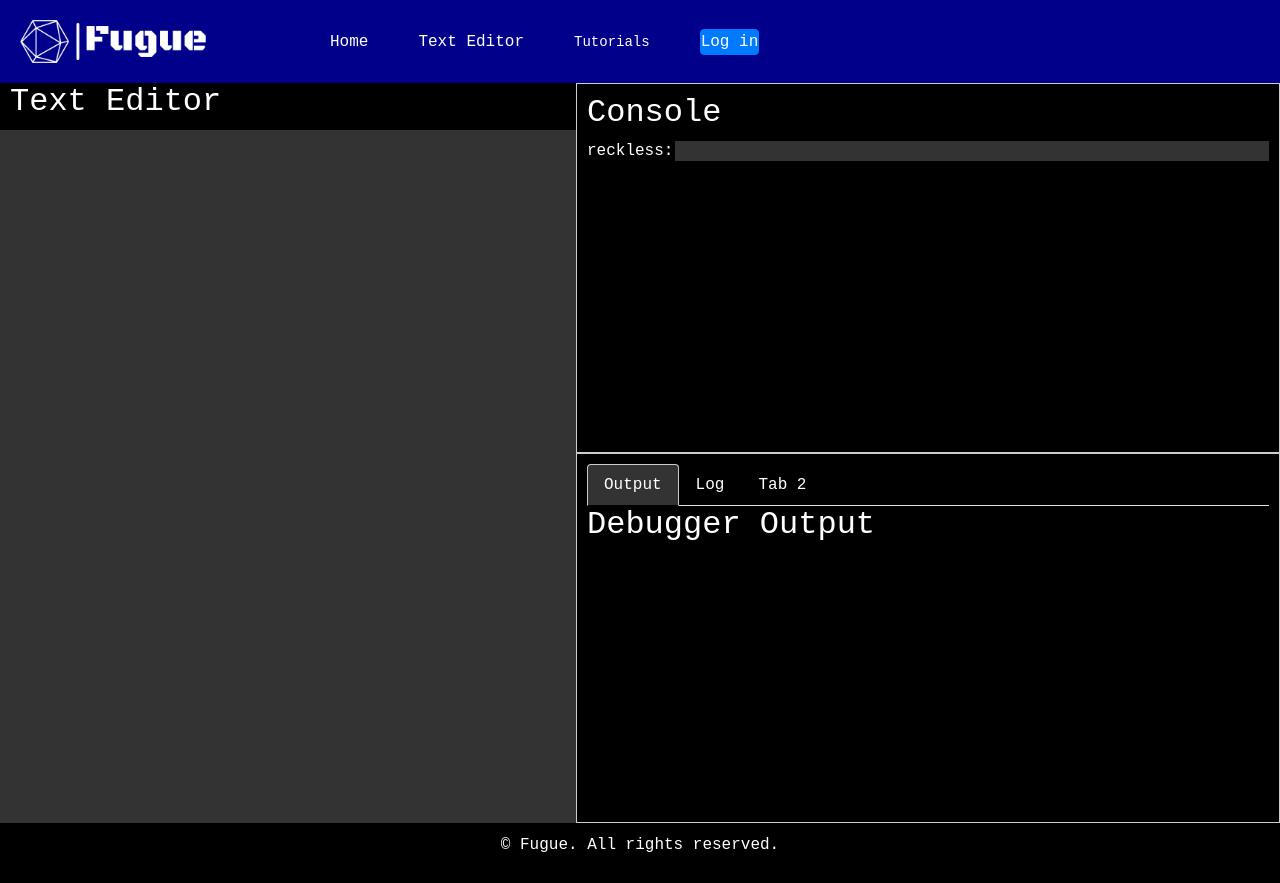
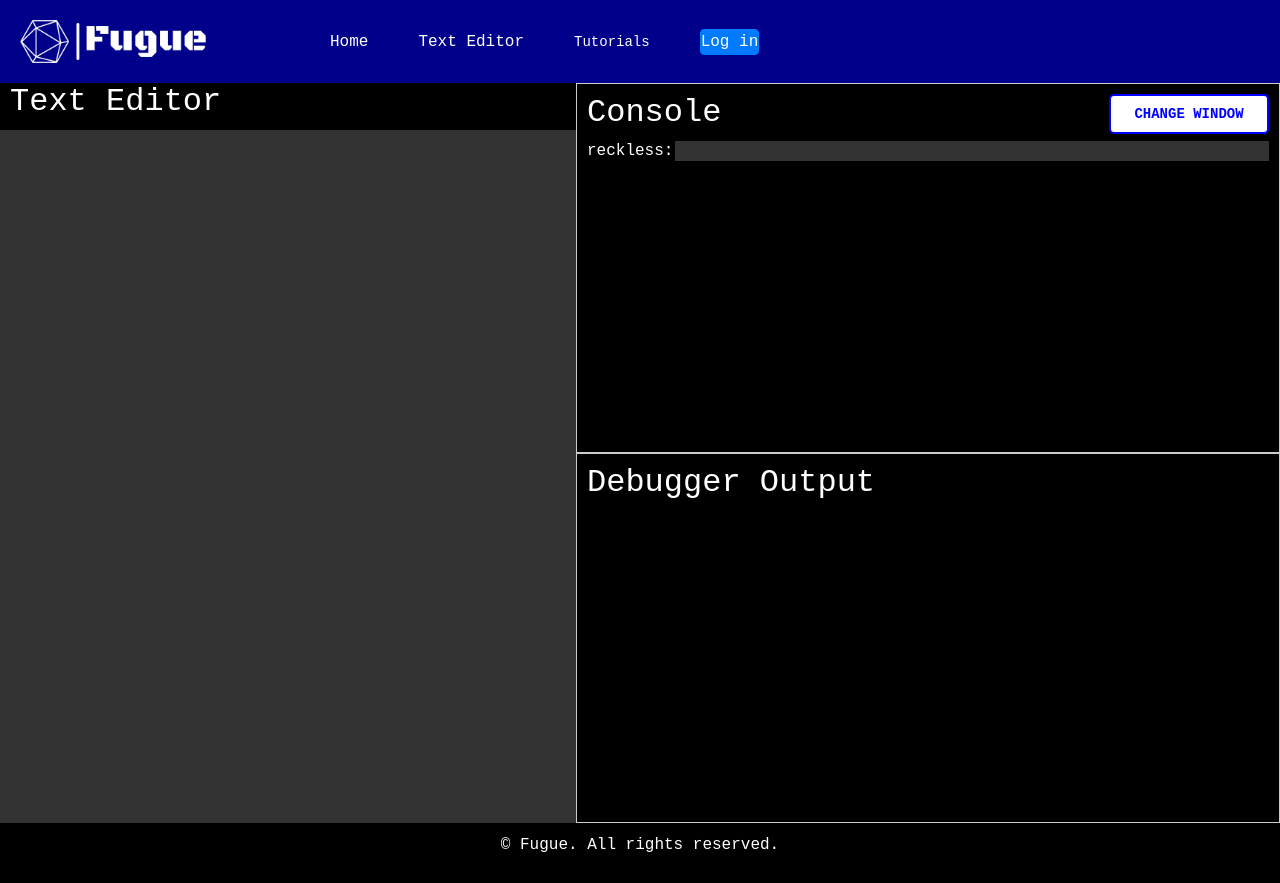
Before and after one commit to R3cklessC4/fugue, an Angular app: page /editor-page in a window 1280 px wide. Built offline with nearby package versions, Linux system fonts and the light colour scheme.

Commit message:
changed tabs to sidebar

```diff
--- a/src/app/editor-page/editor-page.component.css
+++ b/src/app/editor-page/editor-page.component.css
@@ -27,6 +27,7 @@
 }
 
 #console-debugger {
+    position: relative;
     flex: 1;
     border: 1px solid #ccc;
     overflow: hidden;
@@ -35,6 +36,7 @@
 }
 
 #console {
+    position: relative;
     flex: 1;
     padding: 10px;
     overflow: auto;
@@ -74,23 +76,6 @@ button {
     cursor: pointer;
 }
 
-#run-button {
-    background-color: #4CAF50;
-    color: white;
-    border: none;
-}
-
-#reset-button {
-    background-color: #f44336;
-    color: white;
-    border: none;
-}
-
-#java-button {
-    background-color: darkgray;
-    color: white;
-    border: none;
-}
 
 footer {
     text-align: center;
@@ -144,7 +129,7 @@ h2 {
 }
 
 .nav-tabs .nav-link {
-    color: white;
+    color: rgb(0, 0, 0);
     cursor: pointer;
 
 }
@@ -178,3 +163,89 @@ h2 {
 #editor {
     width: 45%;
 }
+
+
+/* Sidebar styles */
+.sidebar {
+    position: fixed; /* Fixed position */
+    top: 0; /* Full height from top to bottom */
+    right: -250px; /* Start off the screen to the right */
+    width: 250px; /* Width of the sidebar */
+    height: 100%; /* Full height */
+    background: #333; /* Background color */
+    overflow-x: hidden; /* Hide horizontal scrollbar */
+    transition: 0.5s; /* Transition for the sidebar movement */
+    z-index: 1000; /* Ensure it's above other content */
+  }
+
+  /* Class to toggle the sidebar visibility */
+  .sidebar.open {
+    right: 0; /* Bring the sidebar on screen */
+  }
+
+  /* Style for sidebar links */
+  .sidebar ul {
+    list-style: none;
+    padding: 0;
+    margin: 0;
+    height: 100%;
+    display: flex;
+    flex-direction: column;
+    justify-content: space-around;
+  }
+
+  .sidebar ul li {
+    text-align: center;
+  }
+
+  .sidebar ul li a {
+    color: white; /* Set link color to white */
+    text-decoration: none; /* Remove underline */
+    display: block; /* Make links block-level elements */
+    border-bottom: 1px solid white; /* Add white line divider */
+    padding: 5px 0; /* Add padding to separate link from line */
+    font-family: monospace; /* Set font to monospace */
+    cursor: pointer;
+  }
+
+  .sidebar ul li:last-child a {
+    border-bottom: none; /* Remove divider from last link */
+  }
+
+  .sidebar ul li a:hover {
+    text-decoration: underline; /* Underline on hover */
+  }
+
+  /* Style for the close button */
+.close-sidebar-btn {
+    position: absolute;
+    top: 10px; /* Adjust as needed */
+    right: 10px; /* Adjust as needed */
+    background: none;
+    border: none;
+    color: rgb(0, 0, 0); /* Adjust color as needed */
+    font-size: 24px; /* Adjust size as needed */
+    cursor: pointer;
+  }
+
+.toggle-sidebar-btn {
+    position: absolute; /* Absolute position for the button */
+    top: 0; /* Align to the top of the console */
+    right: 0; /* Align to the right of the console */
+    padding: 10px 15px; /* Padding for a larger clickable area */
+    border: 2px solid blue; /* Blue border to match the text color */
+    background-color: white; /* White background for contrast */
+    color: blue; /* Blue text color */
+    font-weight: bold; /* Make the text bold */
+    text-transform: uppercase; /* Uppercase text for a button-like appearance */
+    border-radius: 5px; /* Rounded corners */
+    cursor: pointer; /* Change cursor to pointer on hover */
+    transition: all 0.3s ease; /* Smooth transition for hover effects */
+  }
+
+  /* Hover effect for the button */
+  .toggle-sidebar-btn:hover {
+    background-color: blue; /* Blue background on hover */
+    color: white; /* White text on hover */
+    border-color: white; /* White border on hover */
+  }
--- a/src/app/editor-page/editor-page.component.html
+++ b/src/app/editor-page/editor-page.component.html
@@ -10,6 +10,7 @@
       </div>
       <div id="console-debugger">
           <div id="console" (click)="toggleConsole()">
+            <button (click)="toggleSidebar()" class="toggle-sidebar-btn"> Change Window </button>
               <h2>Console</h2>
               <div id="content">
                   <p id="console-content" [innerHTML]="consoleContent"></p>
@@ -20,7 +21,9 @@
               </div>
           </div>
           <div id="debugger" class="tabs-container">
-          <ul class="nav nav-tabs">
+              <div class="sidebar" [class.open]="isSidebarOpen">
+                <button class="close-sidebar-btn" (click)="closeSidebar()">X</button>
+                  <ul>
                       <li class="nav-item">
                           <a class="nav-link" [class.active]="activeTab === 'debugger-output'" (click)="switchTab('debugger-output')">Output</a>
                       </li>
@@ -31,6 +34,7 @@
                           <a class="nav-link" [class.active]="activeTab === 'tab2-content'" (click)="switchTab('tab2-content')">Tab 2</a>
                       </li>
                   </ul>
+              </div>
               <div class="tab-content">
                   <div [ngSwitch]="activeTab">
                       <div *ngSwitchCase="'debugger-output'">
--- a/src/app/editor-page/editor-page.component.ts
+++ b/src/app/editor-page/editor-page.component.ts
@@ -12,6 +12,7 @@ export class EditorPageComponent {
   consoleContent: string = '';
   debuggerContent: string = '';
   editorContent: string = '';
+  isSidebarOpen = false;
 
   ngOnInit() {
     this.fugue.fugueState.subscribe((state: any) => {
@@ -222,6 +223,14 @@ export class EditorPageComponent {
     }
   }
 
+  toggleSidebar() {
+    this.isSidebarOpen = !this.isSidebarOpen;
+  }
+
+  closeSidebar() {
+    this.isSidebarOpen = false;
+  }
+
 
   /* FOR TESTING ONLY: runs java at endpoint for testing only
   async runJava() {
```
Lines whose indentation alone changed are shown as unchanged.
